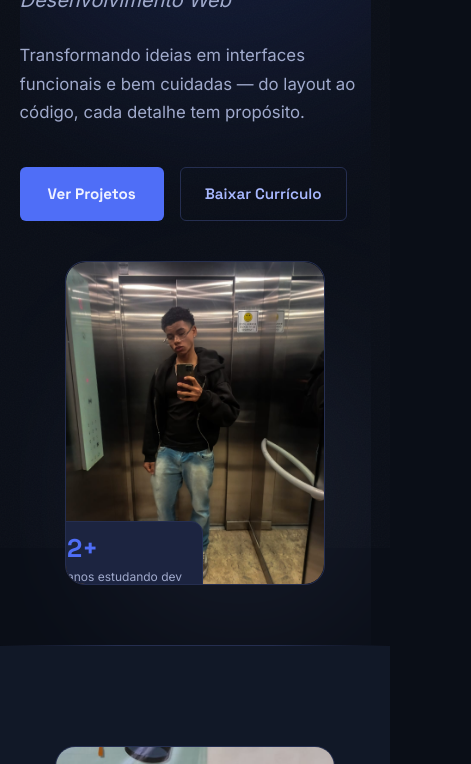
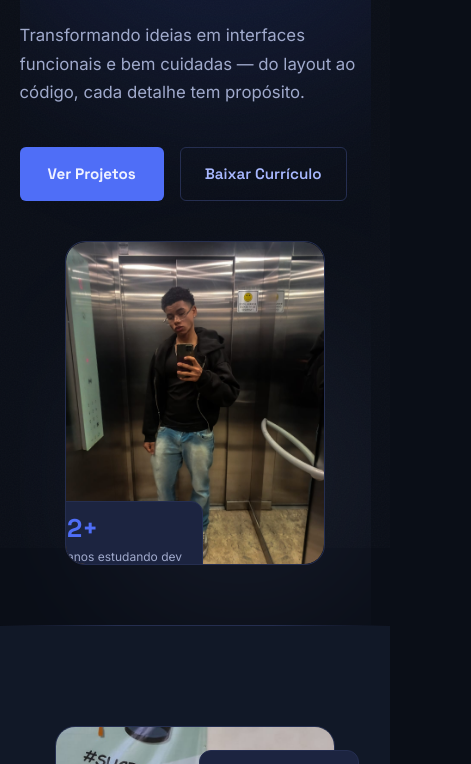
Before and after one commit to BrayanKF/MeuPortifolio-Site, a plain HTML site: page index.html in a window 390 px wide. Shown: the part 296-1060 px from the top of the page, 471 px wide, since content can reach past the window. Drawn offline with nearby package versions, Linux system fonts and the light colour scheme.

Commit message:
Ajusta o espaçamento do hero para dispositivos móveis e oculta o menu de navegação

```diff
--- a/css/styles.css
+++ b/css/styles.css
@@ -303,7 +303,7 @@ nav a:hover {
 /* ─── HERO — FULL SCREEN ─── */
 #hero {
   padding-block: 0;
-  padding-top: clamp(100px, 16vw, 180px);
+  padding-top: clamp(100px, 16vw, 180px); /* mobile reduced via media query */
   padding-bottom: clamp(60px, 10vw, 120px);
   min-height: 100vh;
   display: flex;
@@ -1320,7 +1320,11 @@ footer {
 
 /* ─── MOBILE NAV (≤768px) ─── */
 @media (max-width: 767px) {
+  #hero {
+    padding-top: 80px !important;
+  }
   nav ul {
+    display: none;
     display: none;
     flex-direction: column;
     position: fixed;
```
